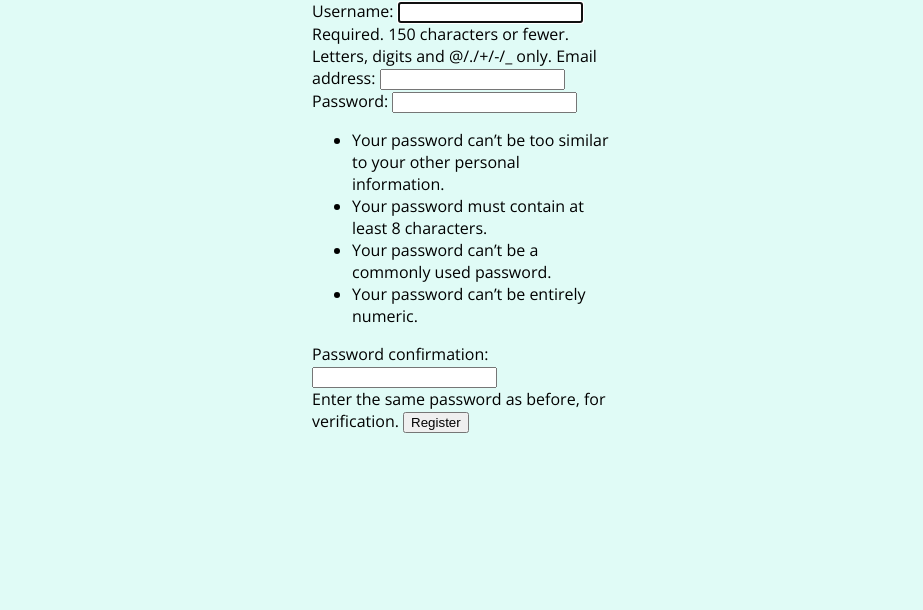
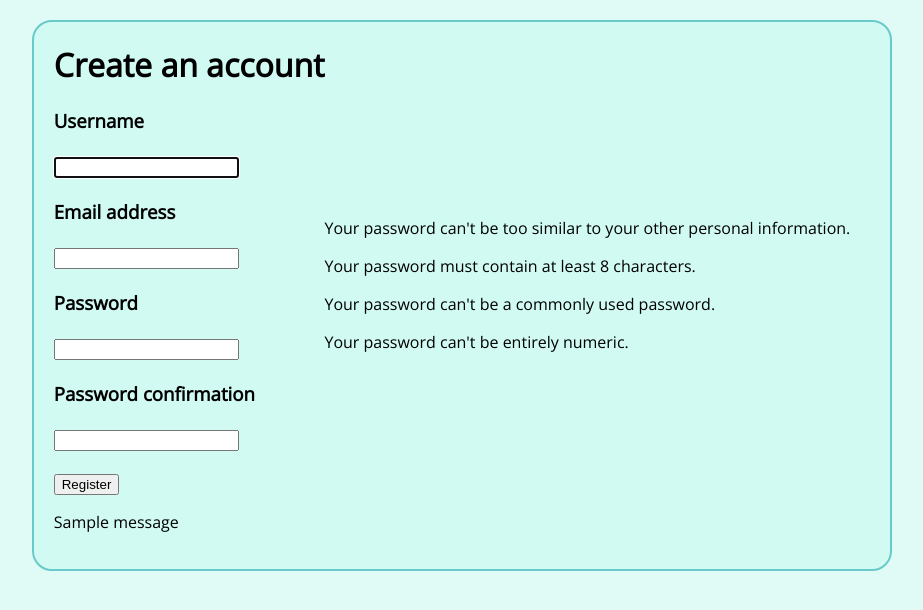
Before and after one commit to Raminas-afk/Book-store, a Django app: page /user/register in a window 1280 px wide. Shown: the part 54-664 px from the top of the page, without its empty margins (178-1101 px from the left). Run offline with Django 4.2, Linux system fonts and the light colour scheme; tables that the repository leaves empty hold one stand-in row (values such as "Sample post"); one stand-in notice (Sample message) is shown.

Commit message:
django messages / styling

```diff
--- a/static/base.css
+++ b/static/base.css
@@ -42,6 +42,10 @@ body {
     color: white;
 }
 
+.top-messages {
+    text-align: center;
+}
+
 .vertical-container {
     width: 300px;
     background-color: rgba(134, 224, 206, 0.479);
@@ -57,16 +61,18 @@ body {
     margin-left: 50px;
     /*     margin-right: 50px; */
     margin-top: 20px;
+    margin-bottom: 20px;
     text-align: center;
     display: flex;
     width: 1400px;
+
 }
 
 .item-container {
     display: flex;
     /*     height: fit-content; */
-        margin-left: auto;
-        margin-right: auto;
+    margin-left: auto;
+    margin-right: auto;
     margin-top: 20px;
     flex-wrap: wrap;
 }
@@ -114,10 +120,35 @@ a {
     padding-left: 20px;
 }
 
-.register-form {
-    max-width: 300px;
-    /* background-color: red; */
-    display: flex;
+.auth--main-container {
+    background-color: rgba(192, 248, 237, 0.479);
+    border-radius: 20px;
+    border: 2px solid rgb(104, 202, 202);
     margin-left: auto;
     margin-right: auto;
+    margin-top: 20px;
+    margin-bottom: 20px;
+    padding-left: 20px;
+    padding-bottom: 20px;
+    display: flex;
+    width: fit-content;
 }
+
+.register-requirements {
+    align-self: center;
+    margin-right: 40px;
+}
+
+.login--main-container {
+     background-color: rgba(192, 248, 237, 0.479);
+    border-radius: 20px;
+    border: 2px solid rgb(104, 202, 202);
+    margin-left: auto;
+    margin-right: auto;
+    margin-top: 20px;
+/*     margin-bottom: 20px; */
+    padding-left: 20px;
+    padding-bottom: 20px;
+/*     display: flex; */
+    width: 250px;
+}
--- a/userdata/templates/userdata/register.html
+++ b/userdata/templates/userdata/register.html
@@ -4,16 +4,31 @@
 
 {% block content %}
 
+<div class="auth--main-container">
     <div class="register-form">
+        <h1>Create an account</h1>
         <form method="POST" action="{% url 'register' %}">
             {% csrf_token %}
-        {% comment %} {% for field in register_form %}
+            {% for field in register_form %}
                 <h3> {{field.label}}<h3>
                 {{field}}
                 <h4>{{field.errors}}</h4>
-        {% endfor %} {% endcomment %}
-        {{register_form}}
+            {% endfor %}
+            {% comment %} {{register_form}} {% endcomment %}
             <button type="submit">Register</button>
+            {% if messages %}
+                {% for message in messages %}
+                    <p>{{ message }}</p>
+                {% endfor %}
+            {% endif %}
         </form>
     </div>
+    <div class="register-requirements">
+        {% comment %} <p>Username: 150 characters or fewer. Letters, digits and @/./+/-/_ only.</p> {% endcomment %}
+        <p>Your password can't be too similar to your other personal information.</p>
+        <p>Your password must contain at least 8 characters.</p>
+        <p>Your password can't be a commonly used password.</p>
+        <p>Your password can't be entirely numeric.</p>
+    </div>
+</div>
 {% endblock %}
--- a/userdata/views.py
+++ b/userdata/views.py
@@ -31,7 +31,7 @@ def login_request(request):
             user = authenticate(username=username, password=password)
             if user is not None:
                 login(request, user)
-                messages.info(request, f"You are now logged in as {username}.")
+                messages.info(request, f"Welcome, {username} !")
                 return redirect("homepage")
             else:
                 messages.error(request, "Invalid username or password.")
```
Also changed, not shown: app/templates/app/index.html (+7 -1 lines), userdata/templates/userdata/login.html (+19 -2 lines). Lines whose indentation alone changed are shown as unchanged.
